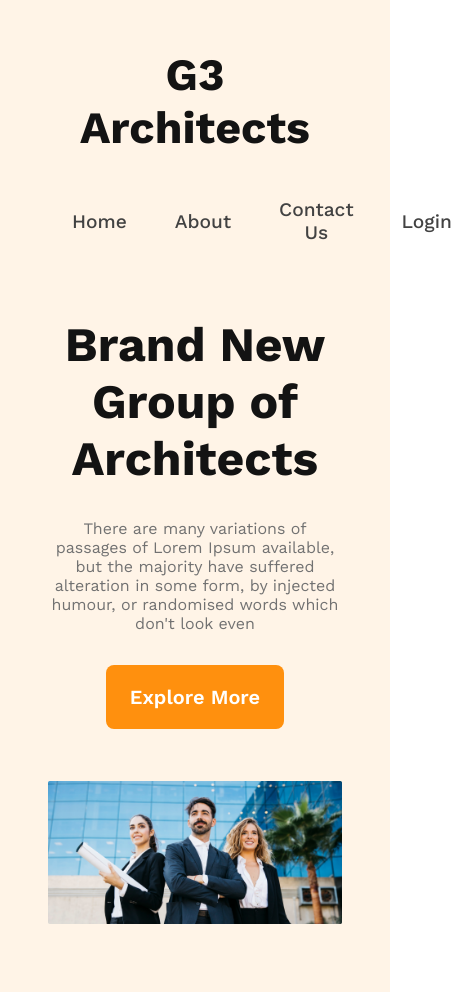
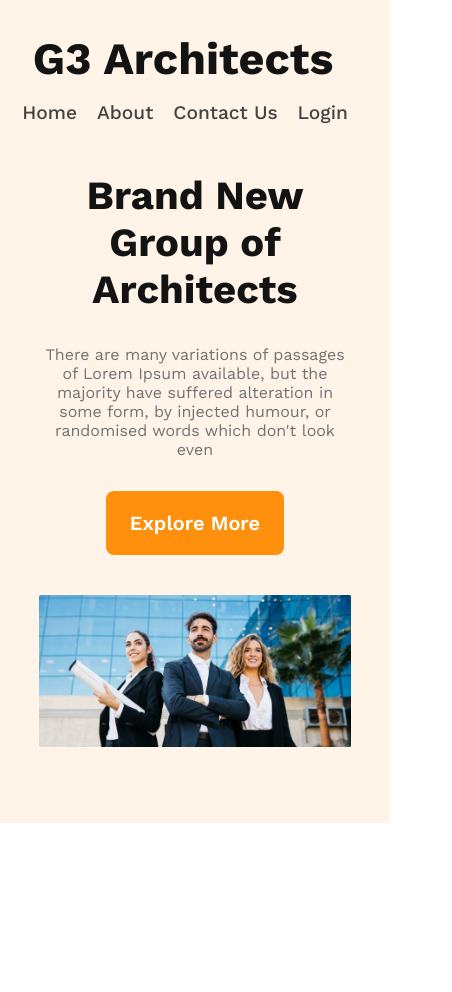
Before and after one commit to kaziErfan/responsive-g3-architects-website, a plain HTML site: page index.html in a window 390 px wide. Shown: the whole page, 452 px wide, since content can reach past the window. After the commit the page ends 844 px from the top, so only its background shows below. Drawn offline with nearby package versions, Linux system fonts and the light colour scheme.

Commit message:
responsiveness of header section updated

```diff
--- a/index.html
+++ b/index.html
@@ -20,13 +20,16 @@
         </nav>
         <div class="banner">
             <div class="banner-content">
-                <h3 class="banner-title">Brand New Group of Architects</h3>
+                <h3 class="banner-title">Brand New <br> Group of Architects</h3>
                 <p class="section-description">There are many variations of passages of Lorem Ipsum available, but the majority have suffered alteration in some form, by injected humour, or randomised words which don't look even</p>
                 <button class="btn-primary">Explore More</button>
             </div>
-            <img src="./images/banner.png" alt="">
+            <div class="banner-image">
+                <img src="./images/banner.png" alt="">
+            </div>
         </div>
     </header>
+    <!-- Header Section End -->
     <main>
 
     </main>
--- a/styles/style.css
+++ b/styles/style.css
@@ -32,7 +32,7 @@ img {
 /* Header Section CSS */
 header {
     background-color: #fff4e7;
-    padding: 3rem 200px;
+    padding: 3rem 14rem;
 }
 
 /* Navbar */
@@ -68,7 +68,7 @@ nav a {
 }
 
 .banner-content {
-    width: 60%;
+    width: 75%;
     text-align: center;
     margin: 0 auto;
 }
@@ -77,9 +77,8 @@ nav a {
     font-size: 4rem;
     color: #131313;
     font-weight: 700;
-    margin-top: 3rem;
 }
-.banner img{
+.banner-image{
     margin-top: 3.25rem;
 }
 
@@ -94,47 +93,49 @@ nav a {
 /* Responsive for Mobile Devices */
 @media screen and (max-width: 576px){
    header{
-        padding: 3rem;
-
+    padding: 2rem 0;
    }
-
    nav{
     flex-direction: column;
-        text-align: center;
-        gap: 20px;
+    align-items: center;
+   }
+   nav h3{
+    margin-right: 1.5rem;
    }
    nav li{
-    margin: 1.5rem;
+    margin-right: 1.25rem;
+    margin-top: 1rem;
+   }
+   .banner{
+    margin-top: 3rem;
    }
    .banner-content{
-        width: 100%;
+    width: 80%;
    }
    .banner-title{
-        font-size: 3rem;
+    font-size: 2.5rem;
    }
-    .banner{
-        margin-top: 0;
-        margin-bottom: 1rem;
+   .banner-image{
+    width: 80%;
+    margin: 2.5rem auto;
    }
 }
 
 /* Responsive for Medium Devices */
 @media screen and (min-width: 576px) and (max-width: 992px){
     header{
-        padding: 3rem 7rem;
+        padding: 2rem 2rem;
     }
+
     nav{
     flex-direction: column;
+    gap: 24px;
     align-items: center;
    }
-    nav > ul{
-        margin-left: 1.5rem;
-        margin-top: 1rem;
+   nav h3{
+    margin-right: 1.5rem;
    }
-    .banner-content{
-        width: 100%;
-    }
-    .banner-title{
-        font-size: 3rem;
+   .banner{
+    margin-top: 4rem;
    }
 }
```
Lines whose indentation alone changed are shown as unchanged.
